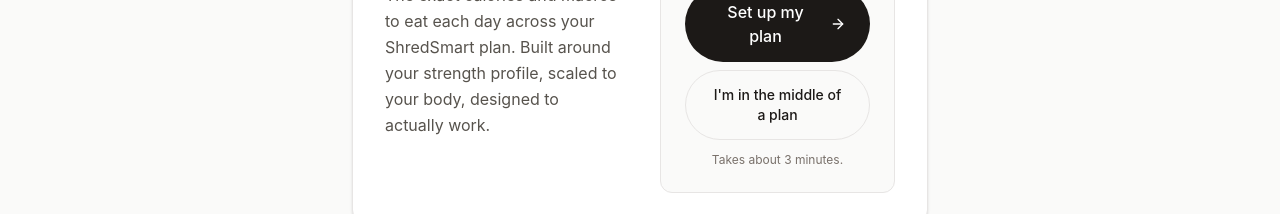
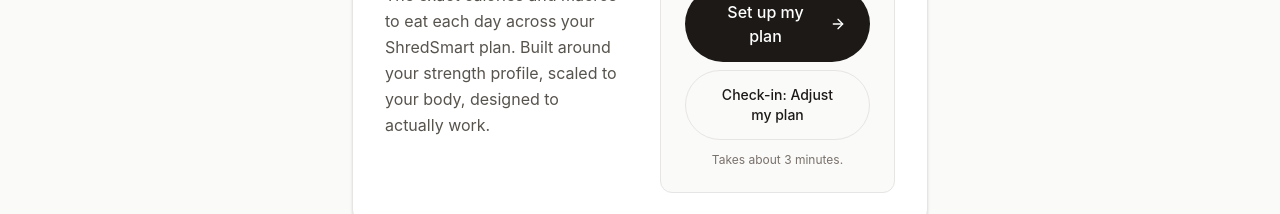
Before and after one commit to raduantoniu/macrometric, a React (Vite) app: page / in a window 1280 px wide. Shown: the part 464-678 px from the top of the page. Built offline with nearby package versions, Linux system fonts and the light colour scheme.

Commit message:
changed button text

```diff
--- a/src/App.jsx
+++ b/src/App.jsx
@@ -751,7 +751,7 @@
           onClick={onCheckIn}
           className="mt-2 w-full bg-stone-50 hover:bg-stone-100 text-stone-900 font-medium py-3.5 px-6 rounded-full transition-colors text-sm border border-stone-200"
         >
-          I'm in the middle of a plan
+          Check-in: Adjust my plan
         </button>
         <p className="text-xs text-stone-500 text-center mt-3">Takes about 3 minutes.</p>
       </div>
```
